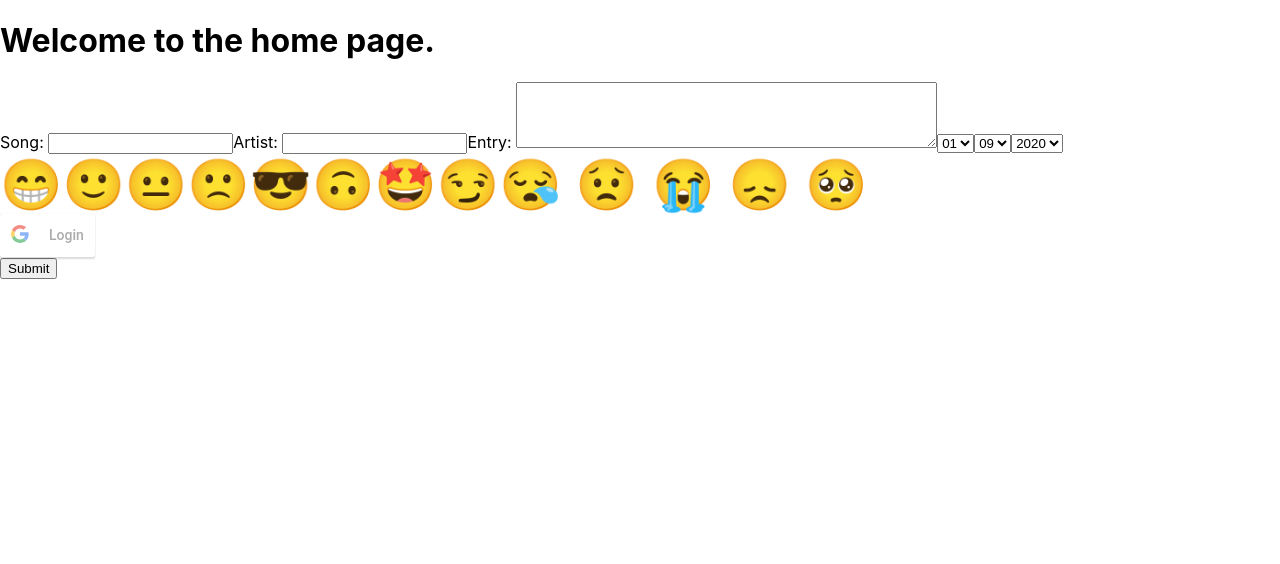
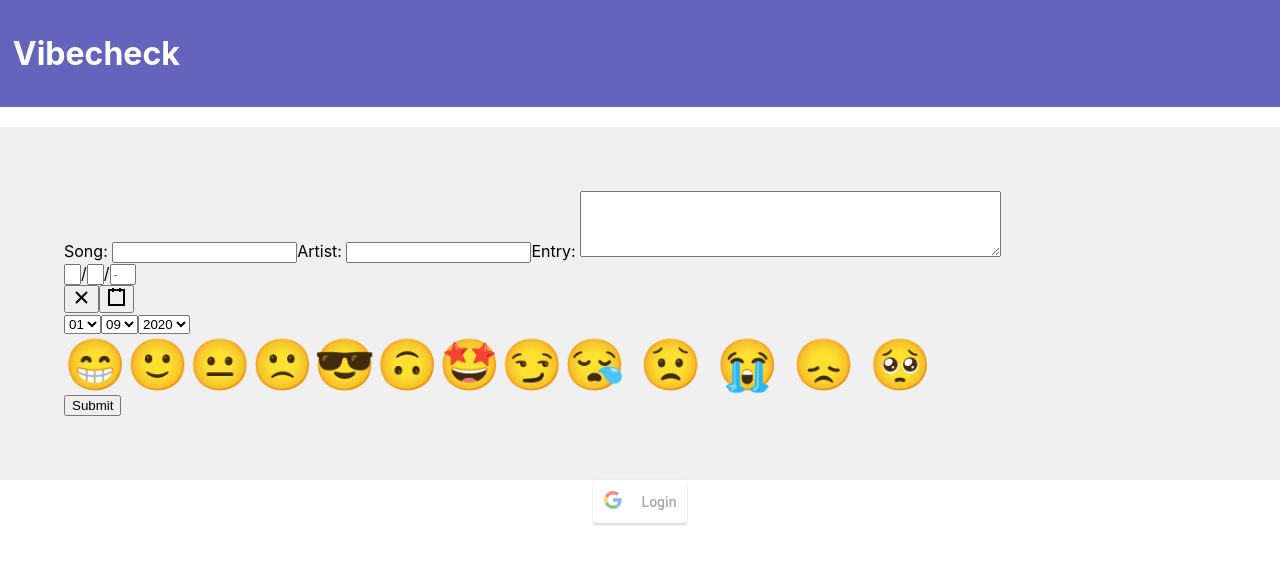
Before and after one commit to jasminedelrey/music-journal-app, a React (Create React App) app: page / in a window 1280 px wide. Shown: the top 564 px of the page. Built offline with nearby package versions, Linux system fonts and the light colour scheme.

Commit message:
Home.js changes

```diff
--- a/package.json
+++ b/package.json
@@ -11,10 +11,13 @@
     "cors": "^2.8.5",
     "mongodb": "^3.6.3",
     "react": "^17.0.1",
+    "react-calendar": "^3.2.1",
+    "react-date-picker": "^8.0.3",
     "react-dom": "^17.0.1",
     "react-google-login": "^5.1.24",
     "react-router-dom": "^5.2.0",
     "react-scripts": "4.0.0",
+    "react-spotify-api": "^3.0.0",
     "web-vitals": "^0.2.4"
   },
   "scripts": {
--- a/src/Home.css
+++ b/src/Home.css
@@ -1,3 +1,30 @@
+.Home .Header{
+    background-color: rgb(100, 100, 189);
+    padding:1%;
+
+}
+
+.Home .search-container{
+    background-color: rgb(240, 240, 240);
+    margin-top: 20px;
+    padding-bottom: 40px;
+    padding: 5%
+
+}
+
+.Home .googlebutton{
+    display: flex;
+	flex-direction: column;
+	align-items: center;
+	justify-content: center;
+}
+
+.Home .Header h1{
+    color: white;
+}
+
+
+
 .vibes {
     font-size: 50px;
 }
--- a/src/Home.js
+++ b/src/Home.js
@@ -3,6 +3,12 @@ import './Home.css';
 import {withRouter} from "react-router";
 import GoogleBtn from './GoogleBtn'
 import axios from 'axios';
+import Calendar from 'react-calendar';
+import 'react-calendar/dist/Calendar.css';
+import  { useState } from 'react';
+import DatePicker from 'react-date-picker';
+
+
 
 
 class Home extends Component {
@@ -36,17 +42,25 @@ class Home extends Component {
             .then(response => this.setState({ journalId: response.data._id }));
 
         window.location.href=`/journal-entries`;
+
     }
+
+
 
     render() {
         return(
             <div className = "Home">
-                <h1> Welcome to the home page.</h1>
-
+                <div className = "Header">
+                    <h1>Vibecheck</h1>
+                </div>
                 <div className = "search-container">
                     Song: <input type="text" ref={this.songRef}/>
                     Artist: <input type="text" ref={this.artistRef}/>
                     Entry: <textarea rows="4" cols="50" name="comment" form="usrform" ref={this.entryRef}/>
+
+                    <DatePicker
+
+                            />
 
                     <select name= "day" ref={this.dayRef}>
                         <option value="01">01</option>
@@ -78,14 +92,18 @@ class Home extends Component {
                         <span className= "vibe" alt= "worried"> 😞 </span>
                         <span className= "vibe" alt= "worried"> 🥺 </span>
                     </div>
-
+                    <button className = "go" onClick = {() => this._clicked()}>
+                    Submit
+                    </button>
                 </div>
 
-                <GoogleBtn/>
+                <div className = "googlebutton">
+                    <GoogleBtn/>
+                </div>
 
-                <button className = "go" onClick = {() => this._clicked()}>
-                    Submit
-                </button>
+
+
+
 
             </div>
         );
```
Also changed, not shown: 1 other file (tests, documents, lock files or other folders).
